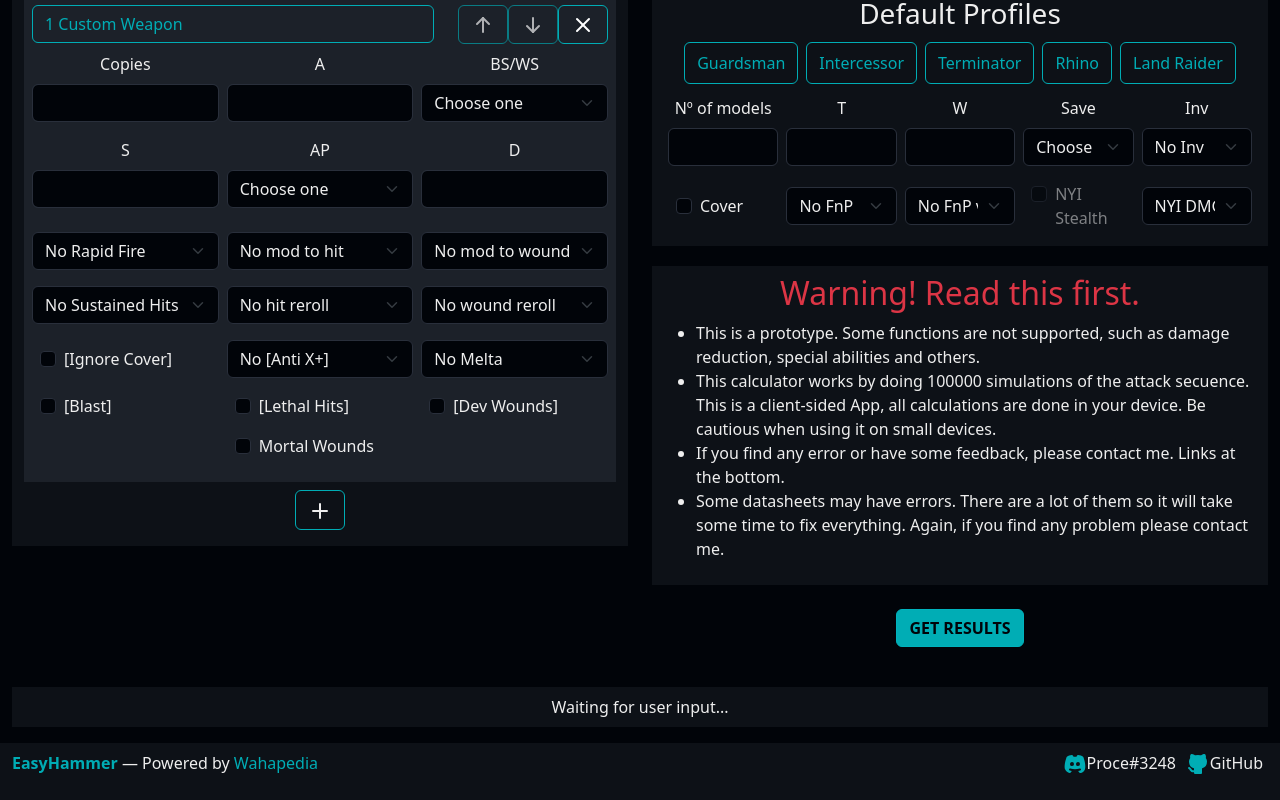
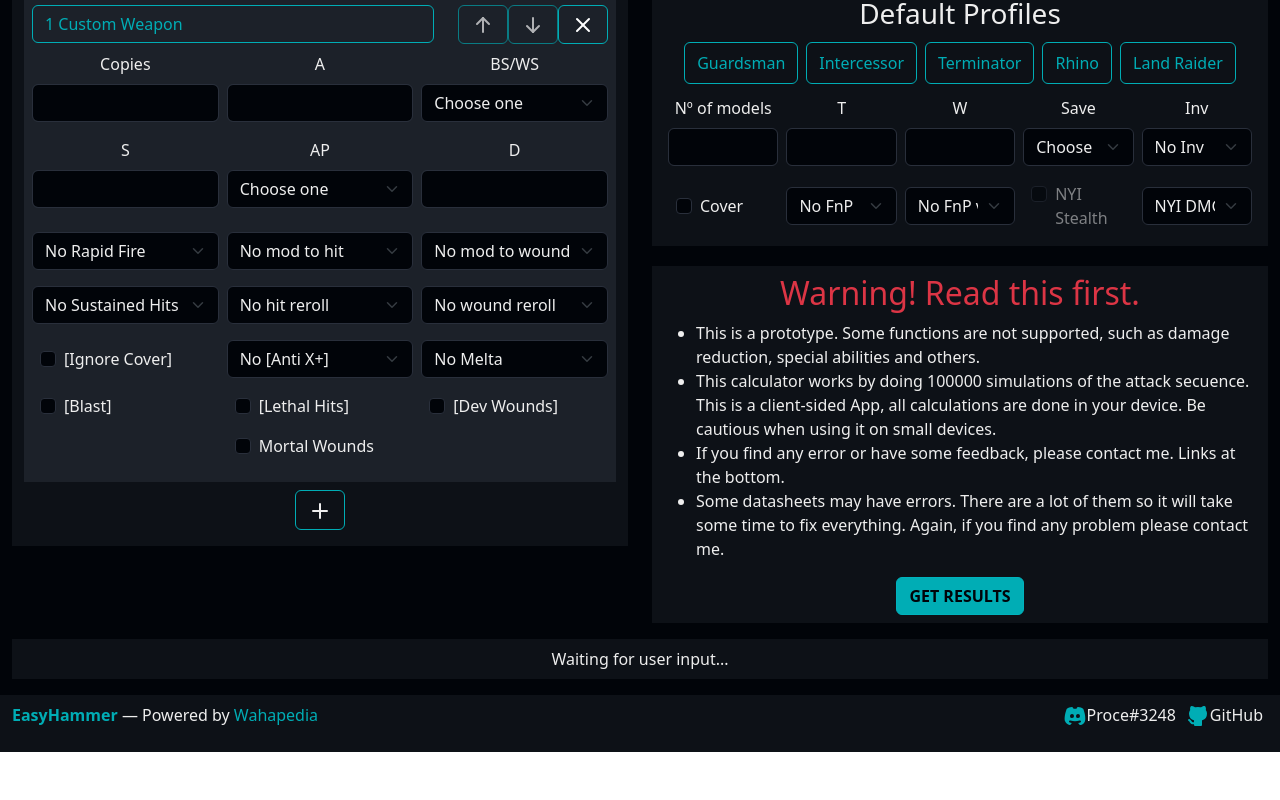
Before and after one commit to zarzas980/easyhammer, a React (Create React App) app: page / in a window 1280 px wide. Shown: the part 542-1342 px from the top of the page. After the commit the page ends 1294 px from the top, so only its background shows below. Built offline with nearby package versions, Linux system fonts and the light colour scheme; the HTML template or start-up script is replaced by a standard one.

Commit message:
moved compute results into Disclaimer.js

```diff
--- a/src/components/home/Disclaimer.js
+++ b/src/components/home/Disclaimer.js
@@ -3,7 +3,7 @@ import "../../css/App.css"
 
 import { Container } from "react-bootstrap";
 
-function Disclaimer() {
+function Disclaimer({children}) {
     return (
         <Container className="Disclaimer sec-level py-2">
                 <h2 className="text-danger">Warning! Read this first.</h2>
@@ -13,6 +13,7 @@ function Disclaimer() {
                     <li>If you find any error or have some feedback, please contact me. Links at the bottom.</li>
                     <li>Some datasheets may have errors. There are a lot of them so it will take some time to fix everything. Again, if you find any problem please contact me.</li>
                 </ul>
+                {children}
         </Container>
     )
 }
--- a/src/components/home/Home.js
+++ b/src/components/home/Home.js
@@ -122,10 +122,9 @@ function Home(){
                         <Defender/>
                     </DefenderContext.Provider>
                     <div style={{paddingBottom: "20px"}}></div>
-                    <Disclaimer/>
-                    <Container className="my-4">
+                    <Disclaimer>
                         <Button variant ="primary" onClick={handleComputeResults}><b>GET RESULTS</b></Button>
-                    </Container>
+                    </Disclaimer>
                     {showErrorMessage && <Alert variant="danger">
                         Ups! There is something wrong with the inputs!
                     </Alert>}
```
